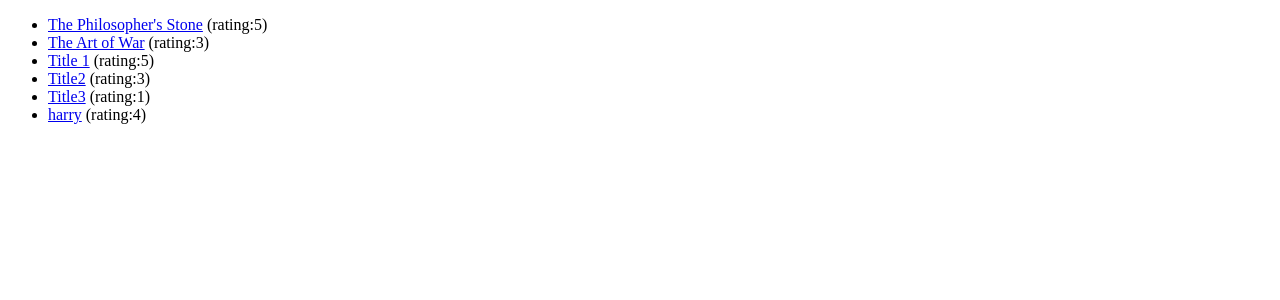
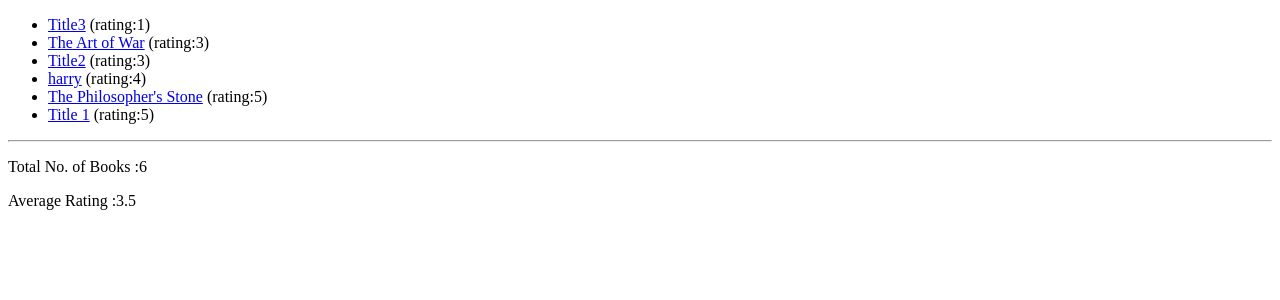
Before and after one commit to saurabh-pandey2730/Book_Store, a Django app: page / in a window 1280 px wide. Shown: the top 300 px of the page. Run offline with Django 5.2, Linux system fonts and the light colour scheme; data comes from the database, SQL or seed files in the repository; both versions use the stored data as it was after the commit.

Commit message:
aggregation and ordering

```diff
--- a/book_outlet/templates/book_outlet/index.html
+++ b/book_outlet/templates/book_outlet/index.html
@@ -10,4 +10,8 @@
     <li> <a href="{%  url "book_detail" book.slug %}">{{book.title}}</a> (rating:{{book.rating}})</li>
     {% endfor %}
   </ul>
+  <hr>
+         <p>Total No. of Books :{{total_number_of_books}}</p>
+         <p>Average Rating :{{average_rating.rating__avg}}</p>
+
 {% endblock %}
--- a/book_outlet/views.py
+++ b/book_outlet/views.py
@@ -1,13 +1,18 @@
 from django.shortcuts import get_object_or_404 ,render
 from .models import Book
 from django.http import Http404
+from django.db.models import Avg , Max , Min
 # Create your views here.
 
 def index(request):
-    books = Book.objects.all()
-    print(books)
+    books = Book.objects.all().order_by("rating")
+    # print(books)
+    num_books = books.count()
+    avg_rating = books.aggregate(Avg("rating"))
     return render(request, 'book_outlet/index.html',{
-        'books': books
+        'books': books ,
+         "total_number_of_books":num_books,
+         "average_rating":avg_rating,
     })
 def book_detail(request,slug):
     # try:
```
Also changed, not shown: db.sqlite3.
